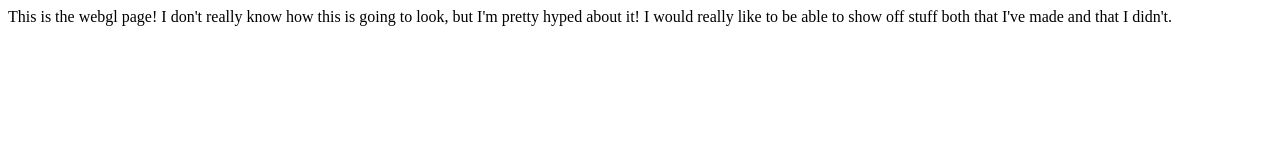
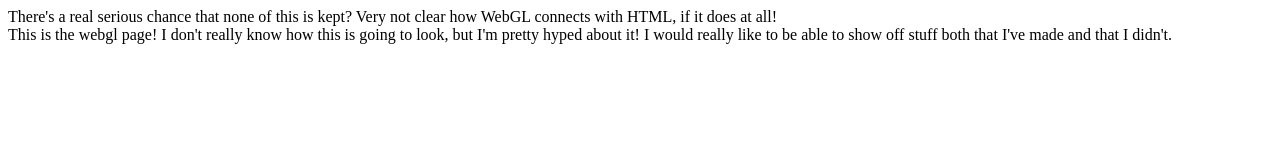
Before and after one commit to Ripslash/website_self_study, a plain HTML site: page webgl.html in a window 1280 px wide. Drawn offline with Linux system fonts and the light colour scheme.

Commit message:
testing some remote changes and messing with the webgl page

```diff
--- a/webgl.html
+++ b/webgl.html
@@ -1,4 +1,11 @@
 <!doctype html>
+
+<title> Swiggly wiggly I presume </title>
+
+<head>
+	There's a real serious chance that none of this is kept?  Very not clear how WebGL connects with HTML, if it does at all!
+
+</head>
 
 <main>
 	This is the webgl page! I don't really know how this is going to look, but I'm pretty hyped about it!
```
